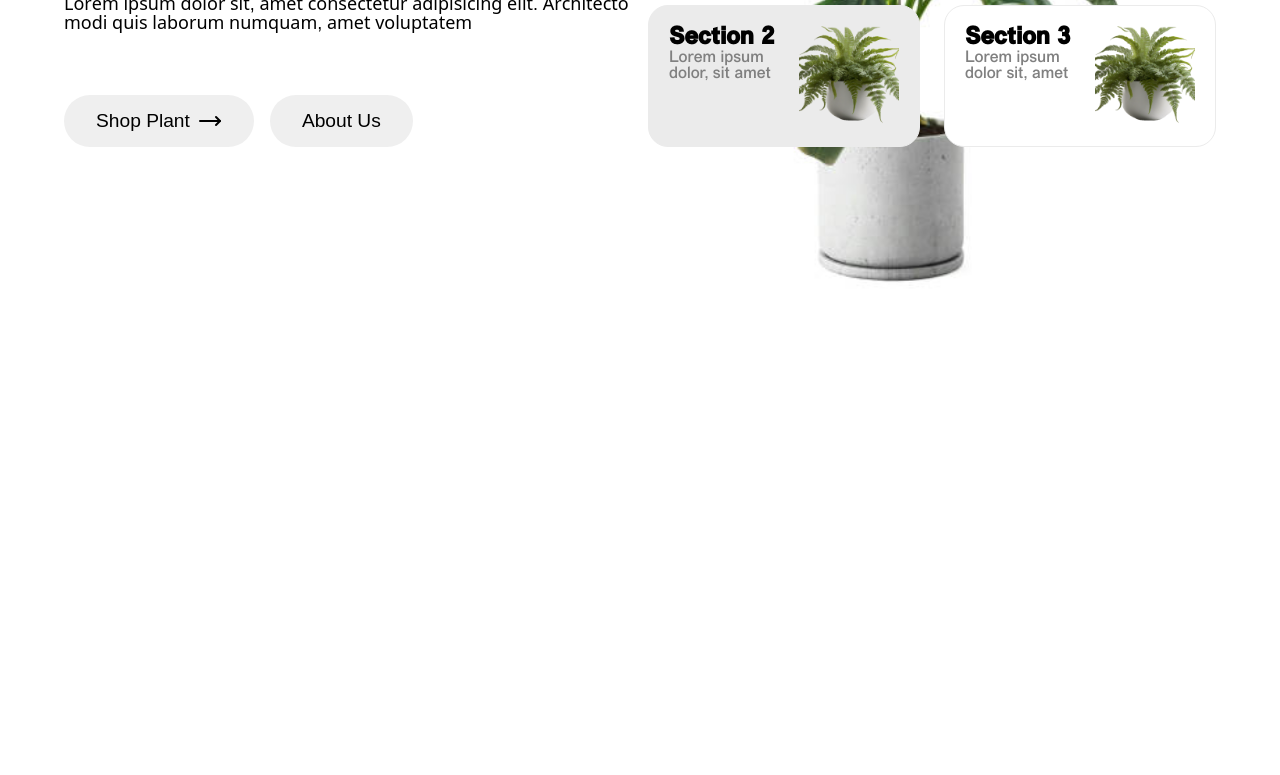
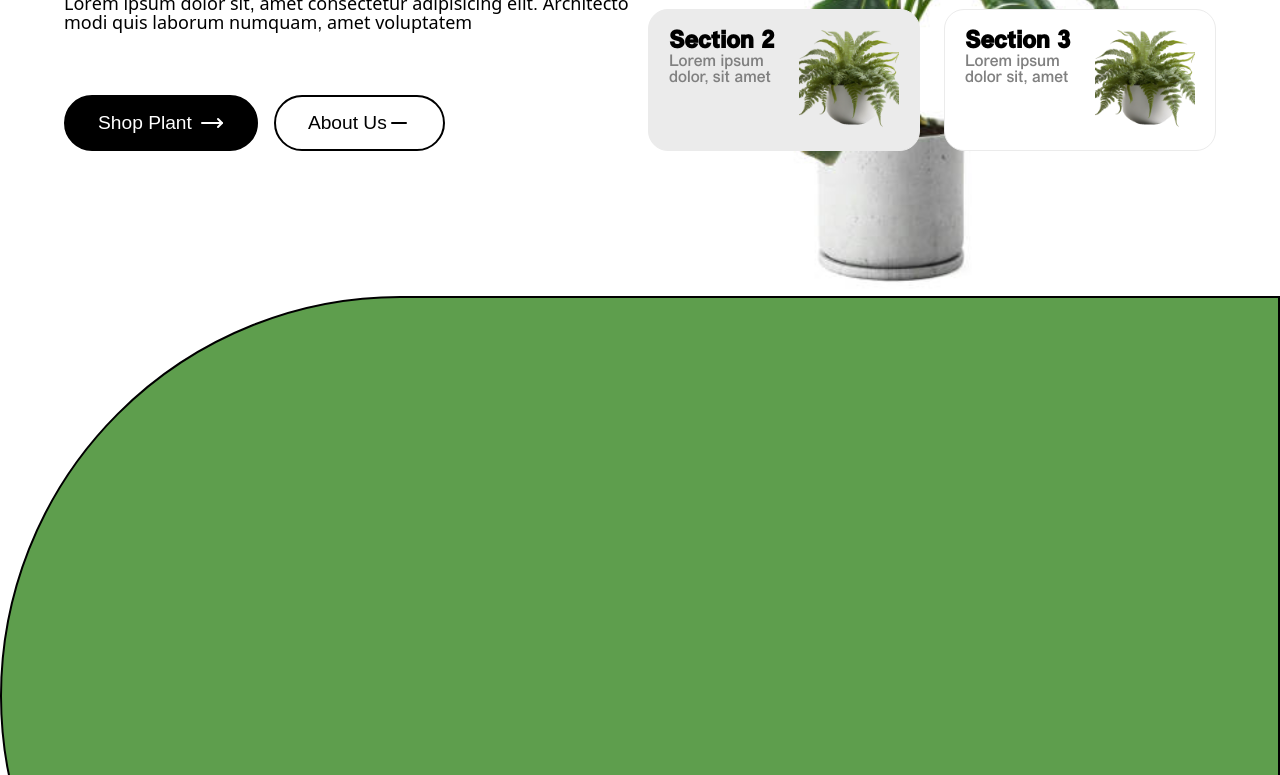
Before and after one commit to chckenpop/lampung-project, a website built with Vite: page index.html in a window 1280 px wide. Shown: the part 504-1279 px from the top of the page. Before the commit the page ends 800 px from the top, so only its background shows below. Built offline with nearby package versions, Linux system fonts and the light colour scheme.

Commit message:
safaiosjfi

```diff
--- a/index.html
+++ b/index.html
@@ -110,7 +110,11 @@
             </svg>
           </button>
           <button class="second-btn">
-            About Us
+            About Us <svg xmlns="http://www.w3.org/2000/svg" width="24" height="24" viewBox="0 0 24 24" fill="none"
+              stroke="currentColor" stroke-width="2" stroke-linecap="round" stroke-linejoin="round"
+              class="lucide lucide-minus">
+              <path d="M5 12h14" />
+            </svg>
           </button>
         </div>
       </div>
@@ -153,6 +157,9 @@
       </div>
     </div>
   </section>
+  <section class="part-2">
+
+  </section>
 
   <script>
     document.addEventListener('DOMContentLoaded', function () {
--- a/style.scss
+++ b/style.scss
@@ -5,13 +5,26 @@ $brown: #a85012;
 $gray: #ebebeb;
 $darkgray: #808080;
 
+@mixin allButtons($val) {
+    @if $val==light {
+        border: 2px solid black;
+        background-color: white;
+    }
+
+    @else {
+        background-color: black;
+        border: 2px solid black;
+    }
+}
+
 * {
     box-sizing: border-box;
     padding: 0;
     margin: 0;
     text-decoration: none;
     transition: all 0.25 ease-in 0s;
-    ::selection{
+
+    ::selection {
         background-color: $green;
     }
 }
@@ -121,6 +134,7 @@ body {
             display: flex;
             gap: 1rem;
 
+
             button {
                 border: 2px;
                 border-radius: 999px;
@@ -130,16 +144,40 @@ body {
                 transform: translateY(0%);
             }
 
-            button:hover {
+            button:nth-child(1) {
+                @include allButtons(black);
+            }
+
+            button:nth-child(2) {
+                @include allButtons(light);
+            }
+
+            .primary-btn:hover {
                 background-color: $green;
                 color: white;
+                border: 2px solid $green;
                 -webkit-box-shadow: 15px 15px 30px -15px rgba(0, 0, 0, 0.3);
                 -moz-box-shadow: 15px 15px 30px -15px rgba(0, 0, 0, 0.3);
                 box-shadow: 15px 15px 30px -15px rgba(0, 0, 0, 0.3);
                 transform: translateY(-5%);
             }
 
+            .second-btn:hover {
+                background-color: $green;
+                color: white;
+                transform: translateY(-5%);
+                border: 1px solid green;
+            }
+
+            .second-btn {
+                display: flex;
+                align-items: center;
+
+            }
+
             .primary-btn {
+                border: 2px solid black;
+                color: white;
                 display: flex;
                 gap: 0.5rem;
                 align-items: center;
@@ -289,3 +327,11 @@ nav {
 
 
 }
+
+.part-2 {
+    height: 100vh;
+    background-color: $green;
+    border: 2px solid black;
+    border-top-left-radius: 999px;
+    border-bottom-left-radius: 999px;
+}
```
